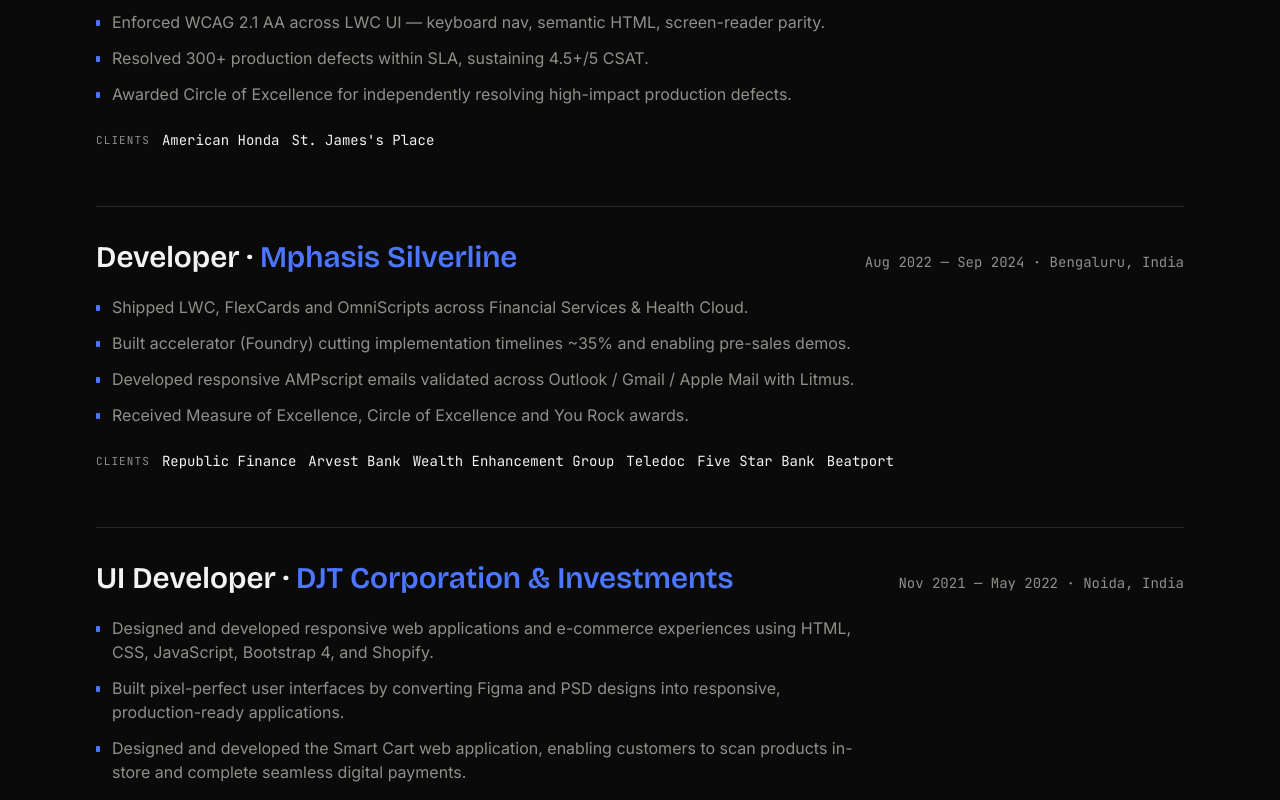
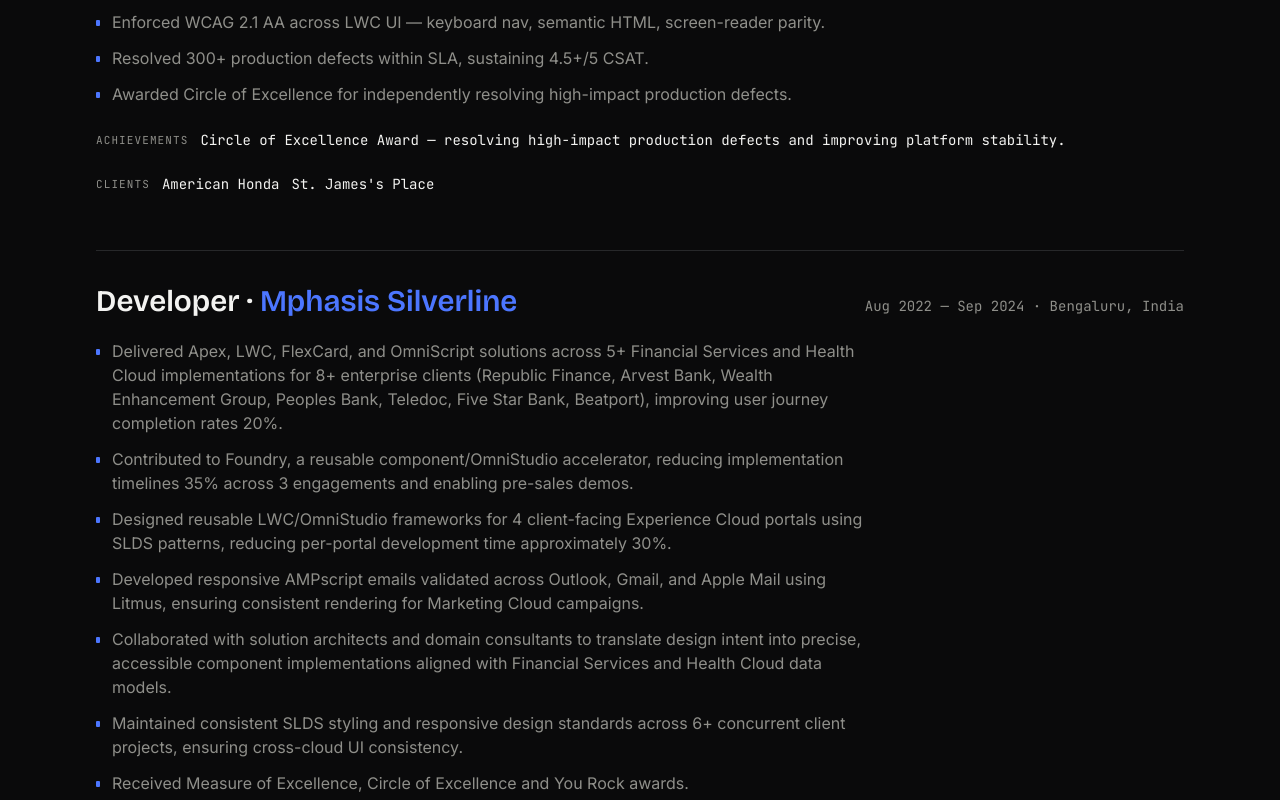
Before and after one commit to MohitVeer/Mohit-Rajput, a React (Vite) app: page / in a window 1280 px wide. Shown: the part 4960-5760 px from the top of the page. Built offline with nearby package versions, Linux system fonts and the light colour scheme.

Commit message:
Resume updated with certificatio

```diff
--- a/src/components/Experience.tsx
+++ b/src/components/Experience.tsx
@@ -40,6 +40,19 @@
                 ))}
               </ul>
 
+              {job.achievements && job.achievements.length > 0 && (
+                <div className="mt-6 flex flex-wrap items-center gap-x-3 gap-y-2">
+                  <span className="font-mono text-[11px] uppercase tracking-widest text-muted-foreground">
+                    Achievements
+                  </span>
+                  {job.achievements.map((achievement) => (
+                    <span key={achievement} className="font-mono text-sm text-foreground">
+                      {achievement}
+                    </span>
+                  ))}
+                </div>
+              )}
+
               {job.clients.length > 0 && (
                 <div className="mt-6 flex flex-wrap items-center gap-x-3 gap-y-2">
                   <span className="font-mono text-[11px] uppercase tracking-widest text-muted-foreground">
--- a/src/data/profile.ts
+++ b/src/data/profile.ts
@@ -7,7 +7,7 @@
   linkedinHandle: 'mohit-veer',
   linkedinUrl: 'https://www.linkedin.com/in/mohit-veer',
   trailblazerUrl: 'https://www.salesforce.com/trailblazer/mrajputsl',
-  resumeUrl: '/resume.pdf',
+  resumeUrl: '/Mohit_Rajput_Resume.pdf',
 }
 
 export const sceneList = [
@@ -202,6 +202,9 @@
       'Resolved 300+ production defects within SLA, sustaining 4.5+/5 CSAT.',
       'Awarded Circle of Excellence for independently resolving high-impact production defects.',
     ],
+    achievements: [
+      'Circle of Excellence Award — resolving high-impact production defects and improving platform stability.'
+    ],
     clients: ['American Honda', "St. James's Place"],
   },
   {
@@ -210,10 +213,16 @@
     period: 'Aug 2022 — Sep 2024',
     location: 'Bengaluru, India',
     bullets: [
-      'Shipped LWC, FlexCards and OmniScripts across Financial Services & Health Cloud.',
-      'Built accelerator (Foundry) cutting implementation timelines ~35% and enabling pre-sales demos.',
-      'Developed responsive AMPscript emails validated across Outlook / Gmail / Apple Mail with Litmus.',
+      'Delivered Apex, LWC, FlexCard, and OmniScript solutions across 5+ Financial Services and Health Cloud implementations for 8+ enterprise clients (Republic Finance, Arvest Bank, Wealth Enhancement Group, Peoples Bank, Teledoc, Five Star Bank, Beatport), improving user journey completion rates 20%.',
+      'Contributed to Foundry, a reusable component/OmniStudio accelerator, reducing implementation timelines 35% across 3 engagements and enabling pre-sales demos.',
+      'Designed reusable LWC/OmniStudio frameworks for 4 client-facing Experience Cloud portals using SLDS patterns, reducing per-portal development time approximately 30%.',
+      'Developed responsive AMPscript emails validated across Outlook, Gmail, and Apple Mail using Litmus, ensuring consistent rendering for Marketing Cloud campaigns.',
+      'Collaborated with solution architects and domain consultants to translate design intent into precise, accessible component implementations aligned with Financial Services and Health Cloud data models.',
+      'Maintained consistent SLDS styling and responsive design standards across 6+ concurrent client projects, ensuring cross-cloud UI consistency.',
       'Received Measure of Excellence, Circle of Excellence and You Rock awards.',
+    ],
+    achievements: [
+      'Measure of Excellence', 'Circle of Excellence', 'You Rock Awards'
     ],
     clients: [
       'Republic Finance',
@@ -237,6 +246,9 @@
       'Implemented SEO best practices and performance optimizations to improve page speed and user experience.',
       'Contributed to the development of brands including House of Believe, Deerika, Mall Fifty One, Pharma Aviorion, and Smart Cart.',
       'Built and enhanced the House of Believe e-commerce platform, helping generate over ₹5 lakh in monthly revenue.'
+    ],
+    achievements: [
+      'Formal appreciation from MD and stakeholders for delivery on the House of Believe and DJT brand websites.'
     ],
     clients: [
       'Deerika',
```
Also changed, not shown: 1 other file (tests, documents, lock files or other folders).
